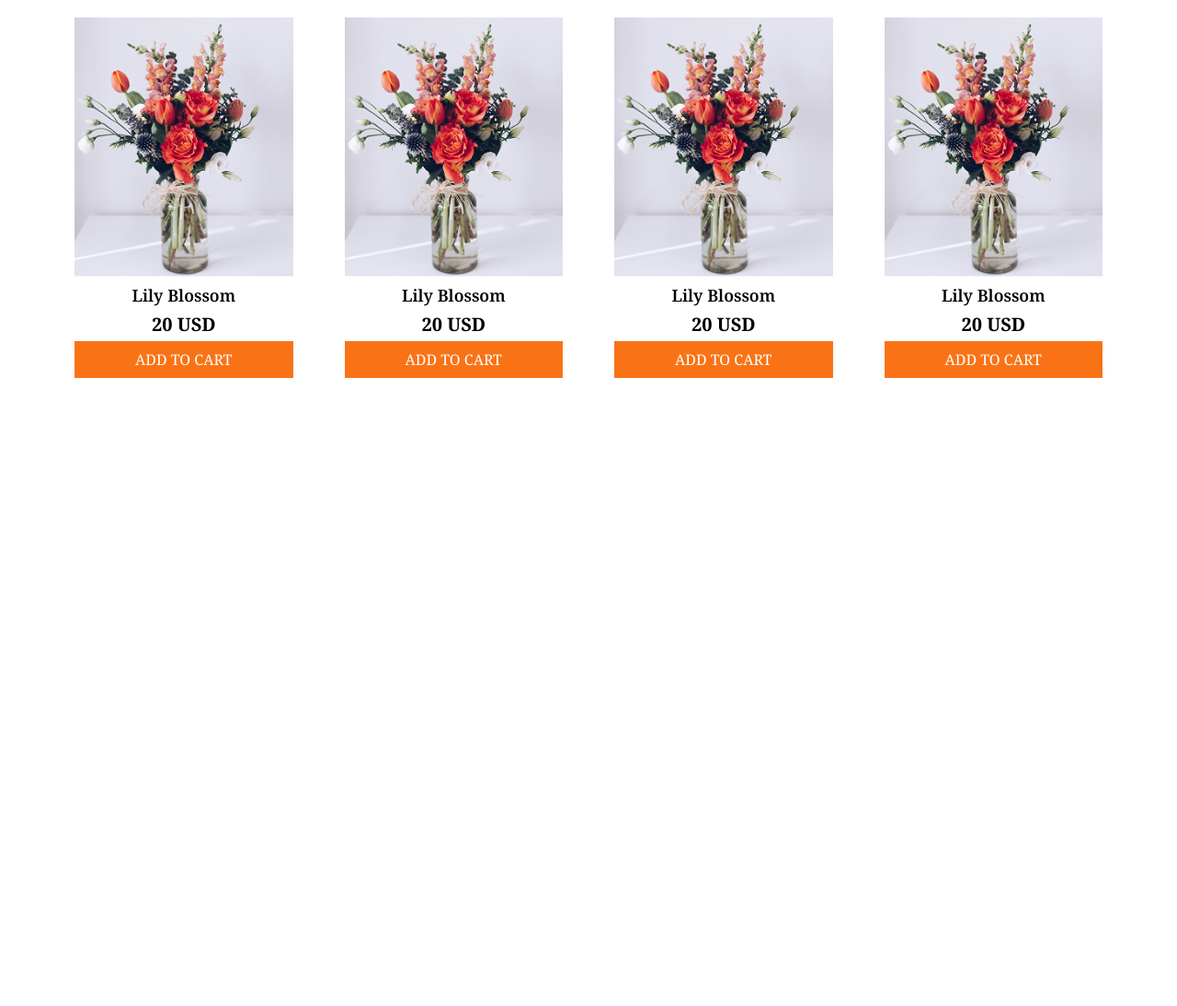
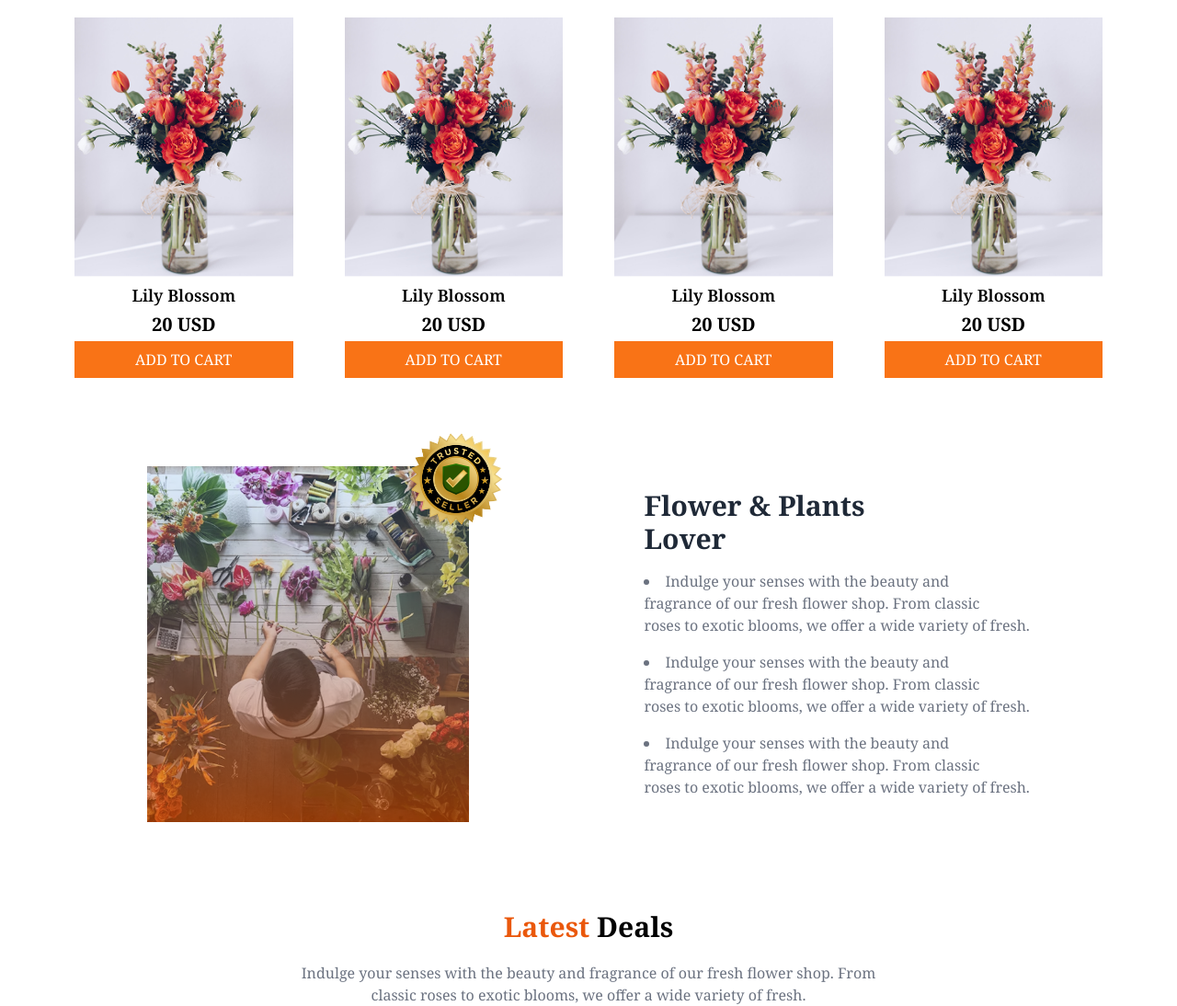
Before and after one commit to RAHEDUZZAMAN/B12A02WEBSITE, a plain HTML site: page index.html in a window 1280 px wide. Shown: the part 1177-2271 px from the top of the page at 92% size. Before the commit the page ends 1604 px from the top, so only its background shows below. Drawn offline with nearby package versions, Linux system fonts and the light colour scheme.

Commit message:
3rd commit

```diff
--- a/index.html
+++ b/index.html
@@ -131,10 +131,44 @@
         <button class="bg-orange-500 text-white px-16 py-2 w-full hover:bg-orange-600 transition">
          ADD TO CART
         </button>
+  </section>
+    <section>
+<div class="flex items-center justify-around mt-20 ">
+  <div class="relative w-[350px] h-auto">
+    <img src="assets/flower-store.png" alt="Flower Shop" class="w-full">
+    <img src="assets/trusted-badge.png" alt="Badge" class="w-[140px] absolute -top-14 -right-14">
+  </div>
+
+  <div class="max-w-xl">
+    <h1 class="text-3xl font-bold text-gray-800 mb-4">Flower & Plants<br> Lover</h1>
+    <ul class="list-disc list-inside space-y-4 text-gray-500">
+      <li>
+        Indulge your senses with the beauty and<br> fragrance of our fresh flower shop. From classic<br> roses to exotic blooms, we offer a wide variety of fresh.
+      </li>
+      <li>
+        Indulge your senses with the beauty and<br> fragrance of our fresh flower shop. From classic<br> roses to exotic blooms, we offer a wide variety of fresh.
+      </li>
+      <li>
+        Indulge your senses with the beauty and<br> fragrance of our fresh flower shop. From classic<br> roses to exotic blooms, we offer a wide variety of fresh.
+      </li>
+    </ul>
+  </div>
+</div>
+
+  </section>
+
+  <section>
+
+     <div class="text-center mt-24">
+        <h1 class="text-3xl font-bold"><span class="text-orange-600">Latest</span> Deals</h1>
+        <p class="text-gray-500 mt-5">Indulge your senses with the beauty and
+          fragrance of our fresh flower shop. From<br>classic roses
+          to exotic blooms, we offer a wide variety of fresh.</p>
+      </div>
+
 
 
   </section>
-
 
 
   </main>
```
